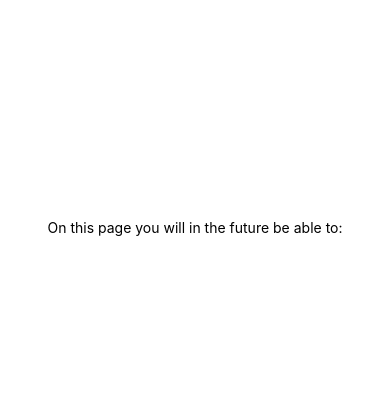
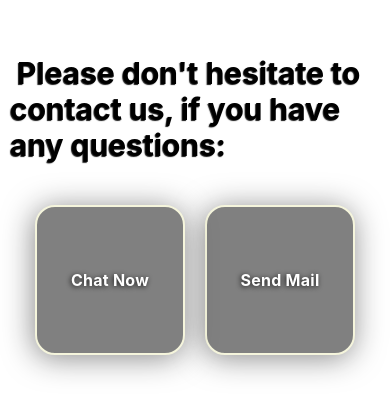
Before and after one commit to camillaskjold/godkend_1, a React Native app: screen /Contact in a window 390 px wide. Shown: the part 195-610 px from the top of the page. Built offline with nearby package versions, Linux system fonts and the light colour scheme.

Commit message:
Contact buttons

```diff
--- a/components/Contact.js
+++ b/components/Contact.js
@@ -1,14 +1,25 @@
 import { StatusBar } from 'expo-status-bar';
 import { StyleSheet, Text, View } from 'react-native';
 import * as React from 'react';
+import ButtonComponent from './ButtonComponent';
 
-// funktion der på senere tidspunkt skal kunne vise alt info om pakkeløsninger
+//Contact us funktion, skal senere hen connectes til mail
 export default function Contact() {
     return (
-      <View style={styles.container}>
-          <Text>
-              On this page you will in the future be able to:
-          </Text>
+    <View style={styles.container}>
+        <Text style={styles.Title}> Please don't hesitate to contact us, if you have any questions:</Text>
+        <View style={styles.contact}>
+        <ButtonComponent
+          onPress = {()=> console.log('Mail test')}
+          title = {'Send Mail'}
+        />
+        </View>
+        <View style={styles.chat}>
+            <ButtonComponent
+            onPress = {()=> console.log('chat test')}
+            title = {'Chat Now'}
+        />
+        </View>
         <StatusBar style="auto" />
       </View>
     );
@@ -17,9 +28,43 @@ export default function Contact() {
   //style af container
   const styles = StyleSheet.create({
     container: {
-      flex: 1,
-      backgroundColor: 'white',
-      alignItems: 'center',
-      justifyContent: 'center',
+    flex: 1,
+    backgroundColor: 'white',
+    alignItems: 'center',
+    justifyContent: 'center',
     },
+
+    //styling af contact
+    contact: {
+    position: 'absolute',
+    top: 400,
+    right: 40
+    },
+
+    //styling af knap til mail
+    contact: {
+    position: 'absolute',
+    top: 400,
+    right: 35
+    },
+
+    //styling af chat
+    chat: {
+    position: 'absolute',
+    top: 400,
+    left: 35
+    },
+
+    //styling af overskrift
+    Title: {
+    position: 'absolute',
+    color: 'dark green',
+    fontWeight: 'bold',
+    fontSize: 30,
+    left: 10,
+    top: 250,
+    textShadowColor: '#171717',
+    textShadowOffset: {width: -1, height: 1},
+    textShadowRadius: 1,
+  },
   });
```
